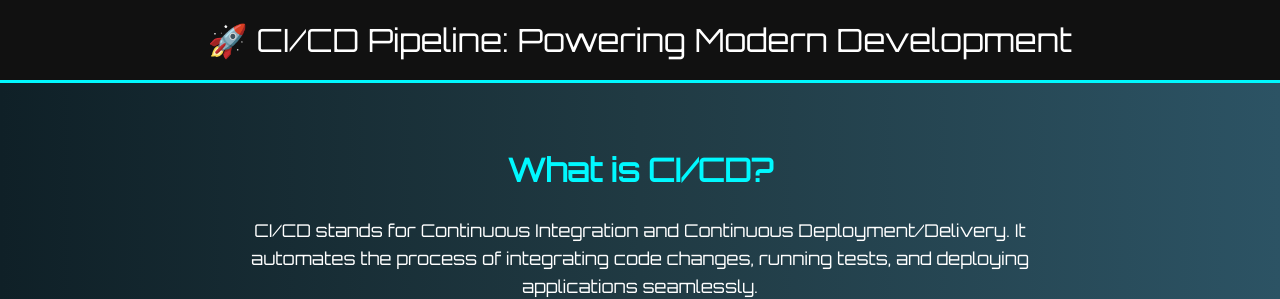
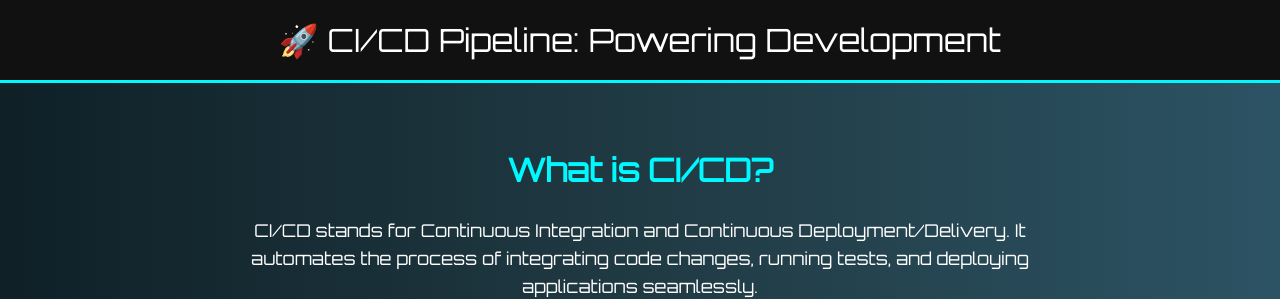
Before and after one commit to aswathcm29/CI-CD-Pipeline, a plain HTML site: page index.html in a window 1280 px wide. Shown: the top 299 px of the page. Drawn offline with Linux system fonts and the light colour scheme.

Commit message:
Modified

```diff
--- a/index.html
+++ b/index.html
@@ -58,7 +58,7 @@
 </head>
 <body>
   <header>
-    🚀 CI/CD Pipeline: Powering Modern Development
+    🚀 CI/CD Pipeline: Powering Development
   </header>
 
   <section>
```
